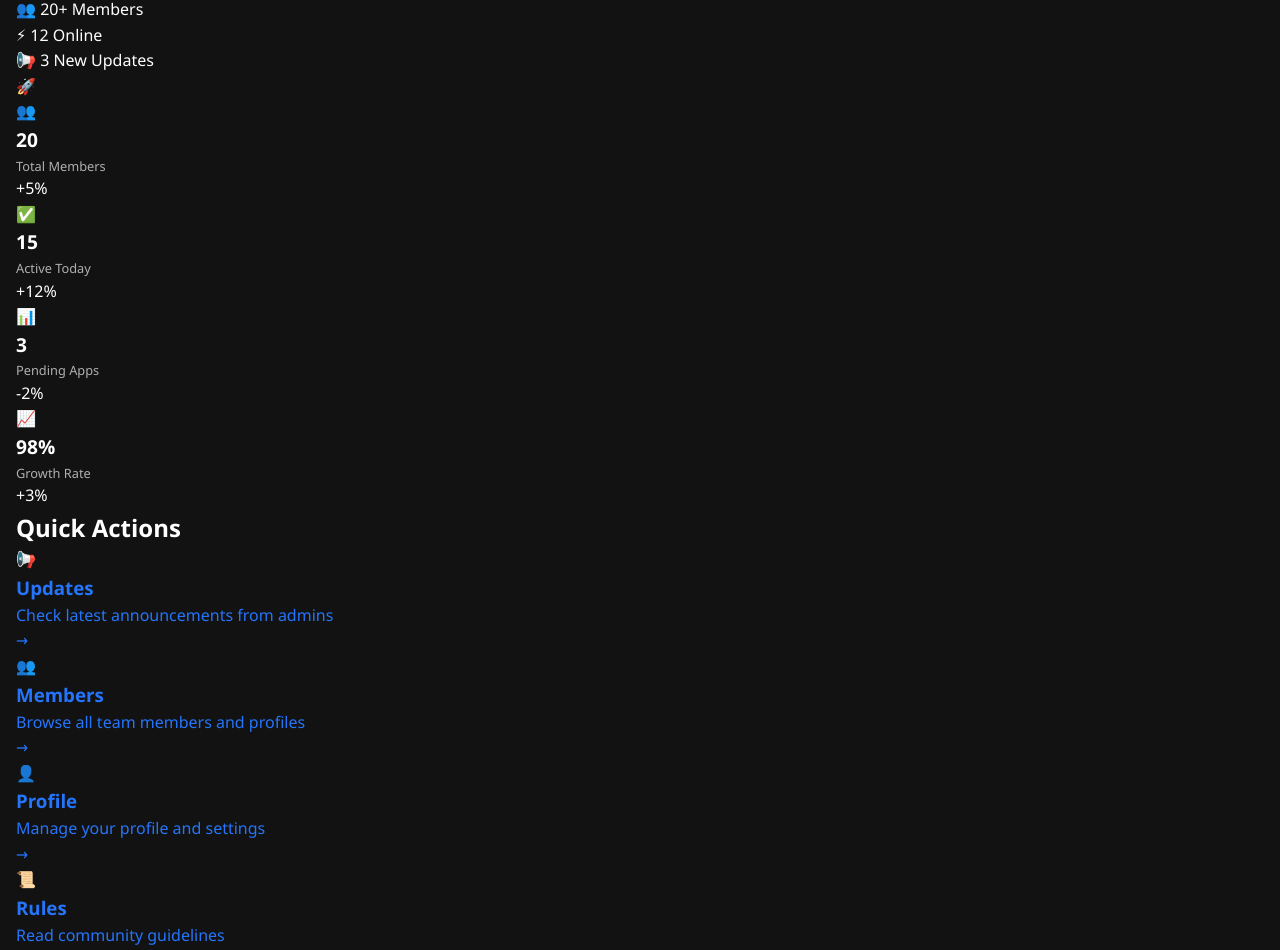
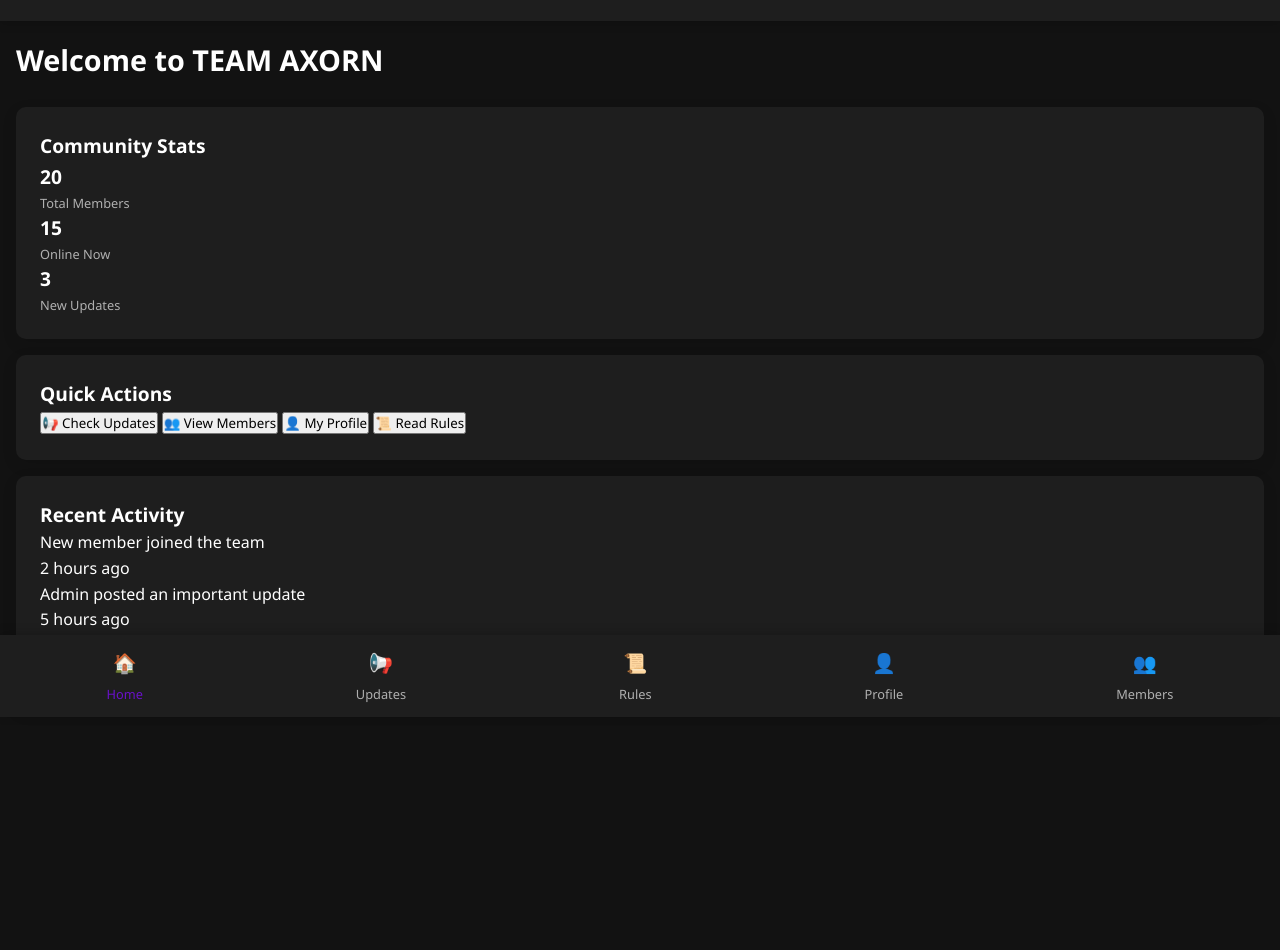
Before and after one commit to KrsxhYT/TeamAxorn, a plain HTML site: page home.html in a window 1280 px wide. Shown: the part 83-1033 px from the top of the page. After the commit the page ends 877 px from the top, so only its background shows below. Drawn offline with Linux system fonts and the light colour scheme.

Commit message:
Update home.html

```diff
--- a/home.html
+++ b/home.html
@@ -3,184 +3,124 @@
 <head>
     <meta charset="UTF-8">
     <meta name="viewport" content="width=device-width, initial-scale=1.0">
-    <title>Team AXORN - Dashboard</title>
+    <title>TEAM AXORN - Home</title>
     <link rel="stylesheet" href="css/style.css">
-    <link rel="stylesheet" href="css/home.css">
-    <link rel="preconnect" href="https://fonts.googleapis.com">
-    <link rel="preconnect" href="https://fonts.gstatic.com" crossorigin>
-    <link href="https://fonts.googleapis.com/css2?family=Inter:wght@300;400;500;600;700&display=swap" rel="stylesheet">
+    <link rel="stylesheet" href="css/responsive.css">
 </head>
 <body>
-    <!-- Header Component -->
-    <div id="header"></div>
+    <!-- Header -->
+    <header class="main-header">
+        <button class="menu-btn" id="menu-btn">☰</button>
+        <h1 class="logo">TEAM AXORN</h1>
+        <div class="header-placeholder"></div>
+    </header>
 
+    <!-- Main Content -->
     <main class="main-content">
-        <div class="dashboard">
-            <!-- Welcome Section -->
-            <section class="welcome-section">
-                <div class="welcome-content">
-                    <h1 class="welcome-title" id="welcomeName">Welcome to Team AXORN</h1>
-                    <p class="welcome-subtitle">Elite community of professionals and innovators</p>
-                    <div class="welcome-stats">
-                        <div class="stat-badge">
-                            <span class="stat-icon">👥</span>
-                            <span class="stat-text" id="totalMembers">20+ Members</span>
+        <div class="welcome-section">
+            <h2 class="page-title">Welcome to TEAM AXORN</h2>
+            <div class="dashboard-cards">
+                <div class="card">
+                    <h3 class="card-title">Community Stats</h3>
+                    <div class="stats-grid">
+                        <div class="stat-item">
+                            <div class="stat-value" id="total-members">20</div>
+                            <div class="stat-label">Total Members</div>
                         </div>
-                        <div class="stat-badge">
-                            <span class="stat-icon">⚡</span>
-                            <span class="stat-text" id="onlineMembers">12 Online</span>
+                        <div class="stat-item">
+                            <div class="stat-value" id="online-members">15</div>
+                            <div class="stat-label">Online Now</div>
                         </div>
-                        <div class="stat-badge">
-                            <span class="stat-icon">📢</span>
-                            <span class="stat-text" id="newUpdates">3 New Updates</span>
+                        <div class="stat-item">
+                            <div class="stat-value" id="new-updates">3</div>
+                            <div class="stat-label">New Updates</div>
                         </div>
                     </div>
                 </div>
-                <div class="welcome-graphic">
-                    <div class="graphic-icon">🚀</div>
-                </div>
-            </section>
 
-            <!-- Quick Stats -->
-            <section class="stats-section">
-                <div class="stats-grid">
-                    <div class="stat-card primary">
-                        <div class="stat-icon">👥</div>
-                        <div class="stat-content">
-                            <h3 class="stat-value" id="statsTotalMembers">20</h3>
-                            <p class="stat-label">Total Members</p>
-                        </div>
-                        <div class="stat-trend up">+5%</div>
-                    </div>
-                    <div class="stat-card success">
-                        <div class="stat-icon">✅</div>
-                        <div class="stat-content">
-                            <h3 class="stat-value" id="statsActiveMembers">15</h3>
-                            <p class="stat-label">Active Today</p>
-                        </div>
-                        <div class="stat-trend up">+12%</div>
-                    </div>
-                    <div class="stat-card warning">
-                        <div class="stat-icon">📊</div>
-                        <div class="stat-content">
-                            <h3 class="stat-value" id="statsPending">3</h3>
-                            <p class="stat-label">Pending Apps</p>
-                        </div>
-                        <div class="stat-trend down">-2%</div>
-                    </div>
-                    <div class="stat-card info">
-                        <div class="stat-icon">📈</div>
-                        <div class="stat-content">
-                            <h3 class="stat-value" id="statsGrowth">98%</h3>
-                            <p class="stat-label">Growth Rate</p>
-                        </div>
-                        <div class="stat-trend up">+3%</div>
+                <div class="card">
+                    <h3 class="card-title">Quick Actions</h3>
+                    <div class="actions-grid">
+                        <button class="action-btn" onclick="location.href='updates.html'">
+                            <span class="action-icon">📢</span>
+                            <span>Check Updates</span>
+                        </button>
+                        <button class="action-btn" onclick="location.href='members.html'">
+                            <span class="action-icon">👥</span>
+                            <span>View Members</span>
+                        </button>
+                        <button class="action-btn" onclick="location.href='profile.html'">
+                            <span class="action-icon">👤</span>
+                            <span>My Profile</span>
+                        </button>
+                        <button class="action-btn" onclick="location.href='rules.html'">
+                            <span class="action-icon">📜</span>
+                            <span>Read Rules</span>
+                        </button>
                     </div>
                 </div>
-            </section>
 
-            <!-- Quick Actions -->
-            <section class="actions-section">
-                <h2 class="section-title">Quick Actions</h2>
-                <div class="actions-grid">
-                    <a href="updates.html" class="action-card">
-                        <div class="action-icon primary">📢</div>
-                        <div class="action-content">
-                            <h3>Updates</h3>
-                            <p>Check latest announcements from admins</p>
+                <div class="card">
+                    <h3 class="card-title">Recent Activity</h3>
+                    <div class="activity-list">
+                        <div class="activity-item">
+                            <div class="activity-content">New member joined the team</div>
+                            <div class="activity-time">2 hours ago</div>
                         </div>
-                        <div class="action-arrow">→</div>
-                    </a>
-                    <a href="members.html" class="action-card">
-                        <div class="action-icon success">👥</div>
-                        <div class="action-content">
-                            <h3>Members</h3>
-                            <p>Browse all team members and profiles</p>
+                        <div class="activity-item">
+                            <div class="activity-content">Admin posted an important update</div>
+                            <div class="activity-time">5 hours ago</div>
                         </div>
-                        <div class="action-arrow">→</div>
-                    </a>
-                    <a href="profile.html" class="action-card">
-                        <div class="action-icon warning">👤</div>
-                        <div class="action-content">
-                            <h3>Profile</h3>
-                            <p>Manage your profile and settings</p>
+                        <div class="activity-item">
+                            <div class="activity-content">Team rules updated</div>
+                            <div class="activity-time">1 day ago</div>
                         </div>
-                        <div class="action-arrow">→</div>
-                    </a>
-                    <a href="rules.html" class="action-card">
-                        <div class="action-icon info">📜</div>
-                        <div class="action-content">
-                            <h3>Rules</h3>
-                            <p>Read community guidelines</p>
-                        </div>
-                        <div class="action-arrow">→</div>
-                    </a>
-                </div>
-            </section>
-
-            <!-- Recent Updates -->
-            <section class="updates-section">
-                <div class="section-header">
-                    <h2 class="section-title">Recent Updates</h2>
-                    <a href="updates.html" class="view-all">View All →</a>
-                </div>
-                <div class="updates-list" id="updatesList">
-                    <div class="loading-updates">
-                        <div class="loading-spinner"></div>
-                        <p>Loading updates...</p>
                     </div>
                 </div>
-            </section>
-
-            <!-- Admin Quick Access -->
-            <div id="adminQuickAccess" class="hidden">
-                <section class="admin-section">
-                    <h2 class="section-title">Admin Tools</h2>
-                    <div class="admin-grid">
-                        <a href="admin-logs.html" class="admin-card">
-                            <div class="admin-icon">📋</div>
-                            <h3>View Logs</h3>
-                            <p>Monitor user activity and applications</p>
-                        </a>
-                        <a href="admin-kick.html" class="admin-card">
-                            <div class="admin-icon">⚡</div>
-                            <h3>Manage Users</h3>
-                            <p>Kick or unban community members</p>
-                        </a>
-                        <a href="updates.html" class="admin-card">
-                            <div class="admin-icon">📢</div>
-                            <h3>Post Update</h3>
-                            <p>Share announcements with members</p>
-                        </a>
-                    </div>
-                </section>
             </div>
         </div>
     </main>
 
-    <!-- Navigation Component -->
-    <div id="navigation"></div>
+    <!-- Bottom Navigation -->
+    <nav class="bottom-nav">
+        <a href="home.html" class="nav-item active">
+            <span class="nav-icon">🏠</span>
+            <span>Home</span>
+        </a>
+        <a href="updates.html" class="nav-item">
+            <span class="nav-icon">📢</span>
+            <span>Updates</span>
+        </a>
+        <a href="rules.html" class="nav-item">
+            <span class="nav-icon">📜</span>
+            <span>Rules</span>
+        </a>
+        <a href="profile.html" class="nav-item">
+            <span class="nav-icon">👤</span>
+            <span>Profile</span>
+        </a>
+        <a href="members.html" class="nav-item">
+            <span class="nav-icon">👥</span>
+            <span>Members</span>
+        </a>
+    </nav>
 
-    <!-- Loading Overlay -->
-    <div id="loadingOverlay" class="loading-overlay hidden">
-        <div class="loading-spinner"></div>
-        <p>Loading...</p>
+    <!-- Legal Menu Modal -->
+    <div class="modal" id="legal-modal">
+        <div class="modal-content">
+            <button class="modal-close" id="legal-close">×</button>
+            <h3>Legal & Information</h3>
+            <div class="legal-links">
+                <a href="legal.html?section=faq" class="legal-link">FAQ</a>
+                <a href="legal.html?section=privacy" class="legal-link">Privacy Policy</a>
+                <a href="legal.html?section=help" class="legal-link">Help & Support</a>
+                <a href="legal.html?section=terms" class="legal-link">Terms & Conditions</a>
+                <a href="legal.html?section=about" class="legal-link">About Us</a>
+            </div>
+        </div>
     </div>
 
-    <script src="https://www.gstatic.com/firebasejs/8.10.0/firebase-app.js"></script>
-    <script src="https://www.gstatic.com/firebasejs/8.10.0/firebase-auth.js"></script>
-    <script src="https://www.gstatic.com/firebasejs/8.10.0/firebase-database.js"></script>
-    <script src="js/auth.js"></script>
-    <script src="js/home.js"></script>
-    <script>
-        // Load components
-        Promise.all([
-            fetch('components/header.html').then(r => r.text()),
-            fetch('components/navigation.html').then(r => r.text())
-        ]).then(([header, navigation]) => {
-            document.getElementById('header').innerHTML = header;
-            document.getElementById('navigation').innerHTML = navigation;
-        });
-    </script>
+    <script src="js/db.js"></script>
+    <script src="js/main.js"></script>
 </body>
 </html>
```
